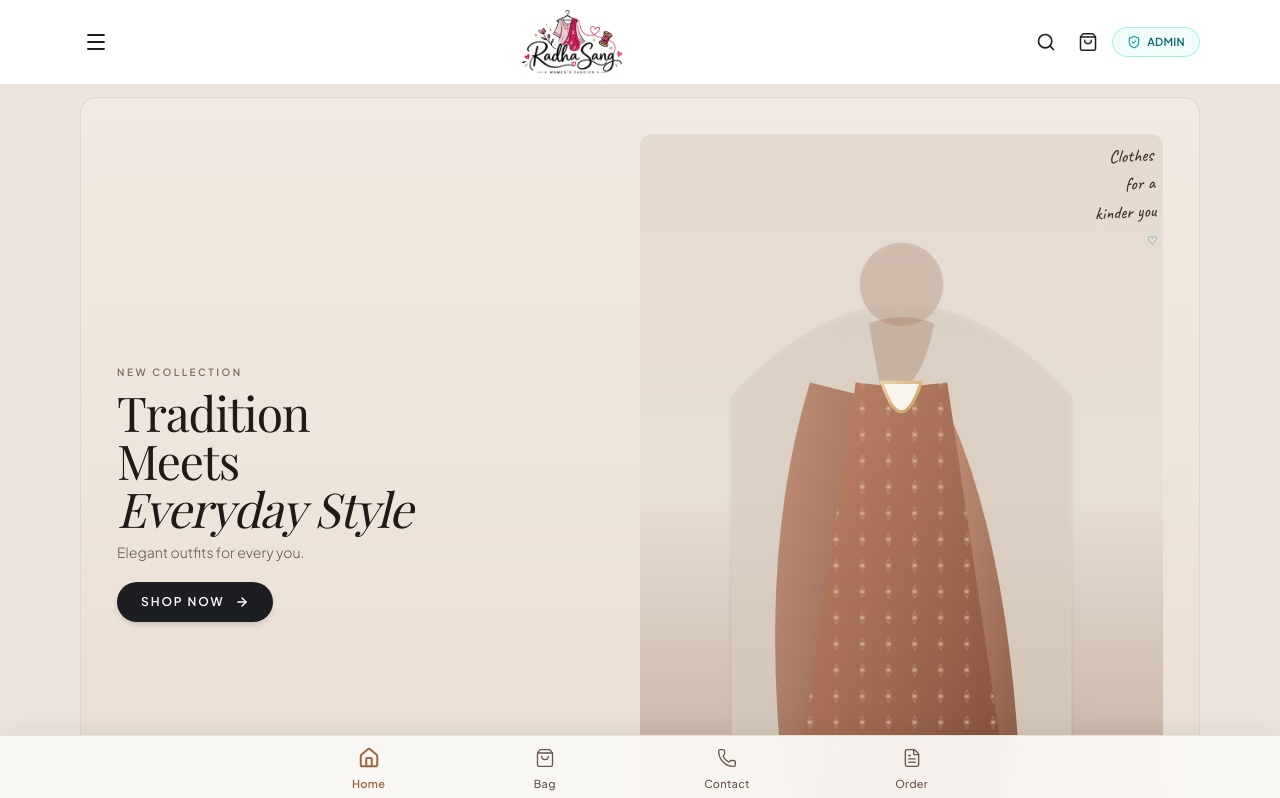
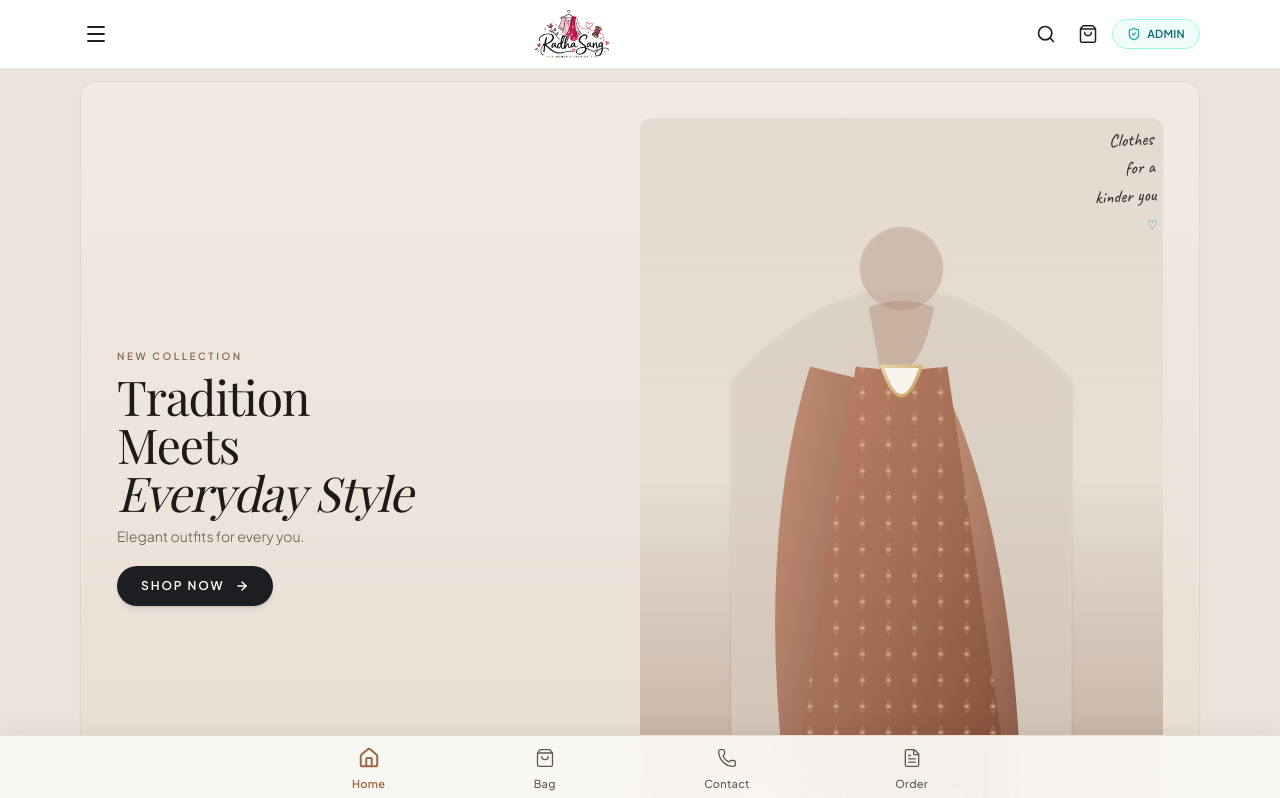
Before and after one commit to shonkuweb/kundanworks, a React (Vite) app: page / in a window 1280 px wide. Shown: the top 798 px of the page. Built offline with nearby package versions, Linux system fonts and the light colour scheme; no server answers; a web font is replaced by a local one.

Commit message:
feat: embed hashed Radha Sang logo in navbar and admin panel with enhanced scaling

```diff
--- a/index.html
+++ b/index.html
@@ -2,8 +2,8 @@
 <html lang="en">
   <head>
     <meta charset="UTF-8" />
-    <link rel="icon" type="image/png" href="/logo.png" />
-    <link rel="apple-touch-icon" href="/logo.png" />
+    <link rel="icon" type="image/png" href="/logo.png?v=3" />
+    <link rel="apple-touch-icon" href="/logo.png?v=3" />
     <meta name="viewport" content="width=device-width, initial-scale=1.0, maximum-scale=1.0, user-scalable=no" />
     <title>RADHA SANG — Girlish & Ladies Fashion Hub</title>
     <link rel="preconnect" href="https://fonts.googleapis.com">
--- a/src/components/AdminPanel.jsx
+++ b/src/components/AdminPanel.jsx
@@ -31,6 +31,7 @@ import {
 import { useStore, ORDER_STAGES } from '../context/StoreContext';
 import { FashionPlaceholder } from './Placeholders';
 import { api } from '../services/api';
+import radhaSangLogo from '../assets/radha_sang_logo.png';
 
 // Client-side image compression helper: keeps aspect ratio, max 1200px, quality JPEG
 const compressImage = (file) => {
@@ -542,9 +543,9 @@ export const AdminPanel = ({ onClose }) => {
           <div className="flex items-center gap-3">
             <div className="bg-white/10 p-1.5 rounded-full backdrop-blur-xs">
               <img
-                src="/logo.png"
+                src={radhaSangLogo}
                 alt="Radha Sang"
-                className="h-7 w-auto object-contain"
+                className="h-8 w-auto object-contain"
               />
             </div>
             <div>
--- a/src/components/Header.jsx
+++ b/src/components/Header.jsx
@@ -2,6 +2,7 @@ import React, { useState } from 'react';
 import { useNavigate } from 'react-router-dom';
 import { Menu, Search, X, ShieldCheck, ShoppingBag, Sparkles, Phone, FileText } from 'lucide-react';
 import { useStore } from '../context/StoreContext';
+import radhaSangLogo from '../assets/radha_sang_logo.png';
 
 export const LotusIcon = ({ className = "w-6 h-6", color = "#A77D5E" }) => (
   <svg
@@ -89,9 +90,9 @@ export const Header = () => {
             className="flex items-center justify-center cursor-pointer select-none group px-2 py-0.5"
           >
             <img
-              src="/logo.png"
+              src={radhaSangLogo}
               alt={storeConfig.storeName || 'Radha Sang'}
-              className="h-11 sm:h-14 md:h-16 max-w-[190px] sm:max-w-[240px] md:max-w-[270px] object-contain group-hover:scale-105 transition-transform duration-300"
+              className="h-12 sm:h-15 md:h-18 max-w-[200px] sm:max-w-[260px] md:max-w-[290px] object-contain group-hover:scale-105 transition-transform duration-300"
             />
           </div>
 
@@ -179,9 +180,9 @@ export const Header = () => {
                   className="cursor-pointer"
                 >
                   <img
-                    src="/logo.png"
+                    src={radhaSangLogo}
                     alt="Radha Sang"
-                    className="h-9 w-auto object-contain"
+                    className="h-11 w-auto object-contain"
                   />
                 </div>
                 <button
```
Also changed, not shown: public/radha_sang_logo.png (added), src/assets/radha_sang_logo.png (added).
